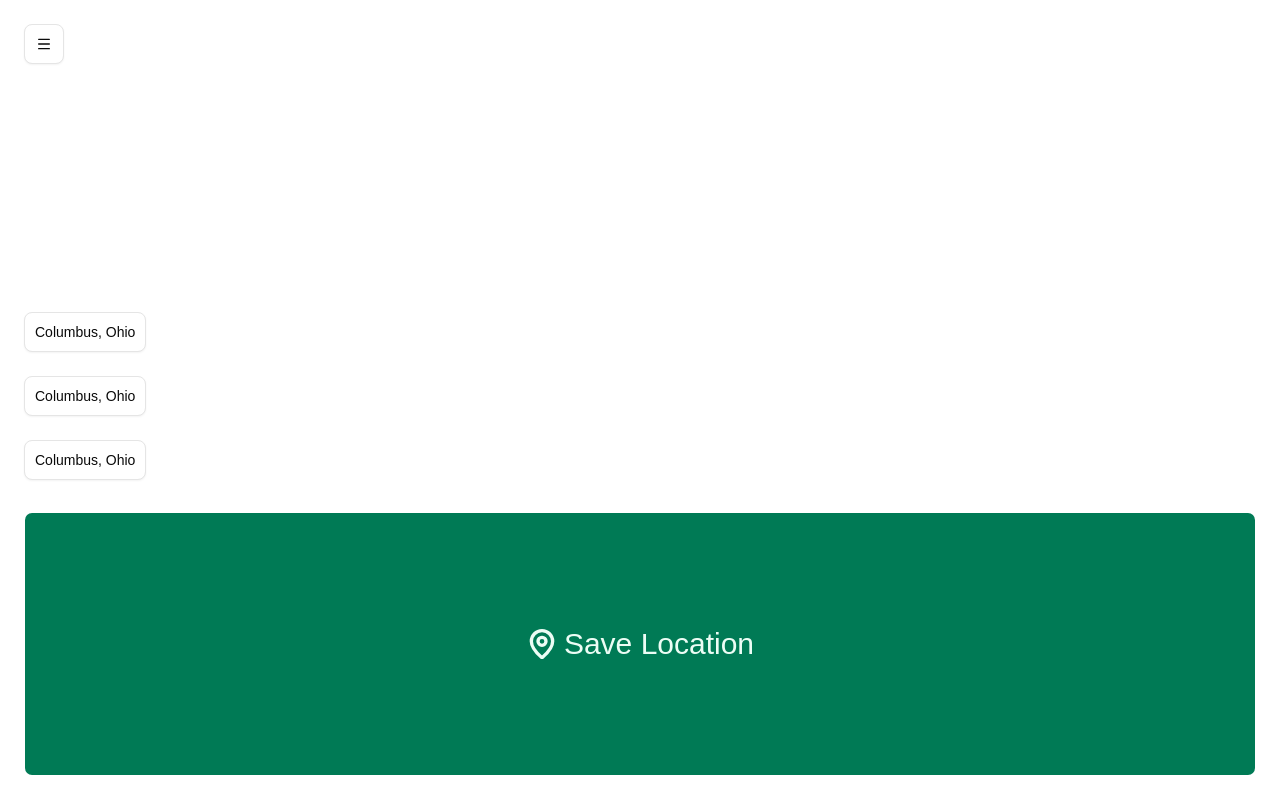
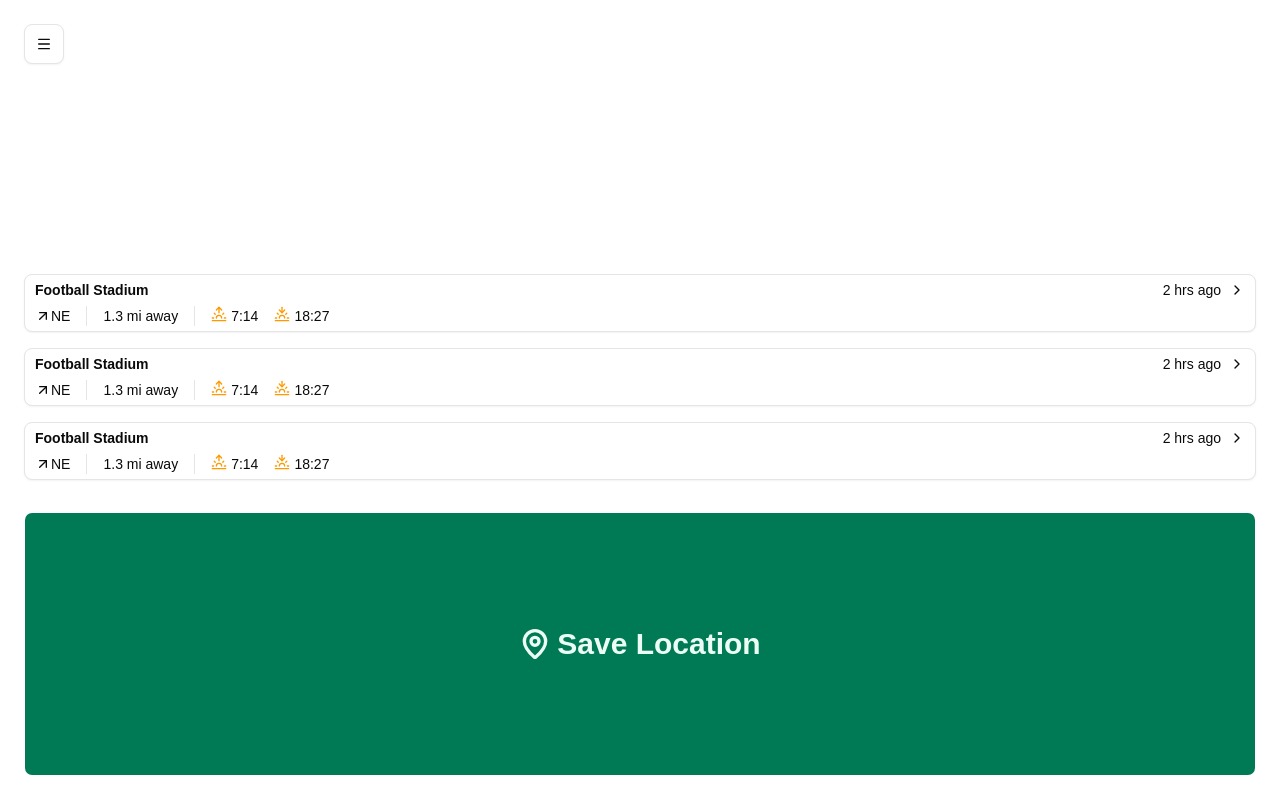
Before and after one commit to CodedMasonry/remember-that-spot, a React (Vite) app: page / in a window 1280 px wide. Built offline with nearby package versions, Linux system fonts and the light colour scheme.

Commit message:
create generic recent save cards

```diff
--- a/src/App.tsx
+++ b/src/App.tsx
@@ -7,14 +7,14 @@ export function App() {
   return (
     <div className="flex min-h-svh flex-col p-6">
       <TopBar />
-      <div className="mt-auto grid grid-cols-1 gap-6">
+      <div className="mt-auto grid grid-cols-1 gap-4">
         <RecentSave />
         <RecentSave />
         <RecentSave />
       </div>
       <Button
         size="lg"
-        className="mt-8 h-[33vh] w-full text-3xl active:scale-95"
+        className="mt-8 h-[33vh] w-full text-3xl font-semibold active:scale-[0.98]"
       >
         <MapPin className="size-8" strokeWidth={2.5} /> Save Location
       </Button>
--- a/src/components/recent-save.tsx
+++ b/src/components/recent-save.tsx
@@ -1,12 +1,74 @@
-import { Menu } from "lucide-react"
 import { Button } from "@/components/ui/button"
+import {
+  ArrowDown,
+  ArrowDownLeft,
+  ArrowDownRight,
+  ArrowLeft,
+  ArrowRight,
+  ArrowUp,
+  ArrowUpLeft,
+  ArrowUpRight,
+  ChevronRight,
+  Compass,
+  Sunrise,
+  Sunset,
+} from "lucide-react"
+import { Separator } from "./ui/separator"
 
 export function RecentSave() {
   return (
     <div className="flex">
-      <Button size="lg" variant="outline">
-        Columbus, Ohio
+      <Button
+        size="lg"
+        variant="outline"
+        className="flex w-full flex-col items-start py-7 active:scale-[0.99]"
+      >
+        <div className="flex w-full items-center">
+          <p className="font-semibold">Football Stadium</p>
+          <p className="ml-auto font-light">2 hrs ago</p>
+          <ChevronRight className="ml-2" />
+        </div>
+        <div className="flex w-full items-center gap-4">
+          <p className="flex items-center font-light">
+            <HeadingIcon direction="NE" />
+            NE
+          </p>
+          <Separator orientation="vertical" />
+          <p className="font-light">1.3 mi away</p>
+          <Separator orientation="vertical" />
+          <p className="flex gap-1 font-light">
+            <Sunrise className="stroke-amber-500" /> 7:14
+          </p>
+          <p className="flex gap-1 font-light">
+            <Sunset className="stroke-amber-500" /> 18:27
+          </p>
+        </div>
       </Button>
     </div>
   )
 }
+
+type Direction = "N" | "NE" | "E" | "SE" | "S" | "SW" | "W" | "NW"
+
+function HeadingIcon({
+  direction,
+  className,
+}: {
+  direction: Direction
+  className?: string
+}) {
+  const icons: Record<string, React.ElementType> = {
+    N: ArrowUp,
+    NE: ArrowUpRight,
+    E: ArrowRight,
+    SE: ArrowDownRight,
+    S: ArrowDown,
+    SW: ArrowDownLeft,
+    W: ArrowLeft,
+    NW: ArrowUpLeft,
+  }
+
+  const IconComponent = icons[direction] || Compass
+
+  return <IconComponent stroke-width={2} className={className} />
+}
--- /dev/null
+++ b/src/components/ui/separator.tsx
@@ -0,0 +1,23 @@
+import { Separator as SeparatorPrimitive } from "@base-ui/react/separator"
+
+import { cn } from "@/lib/utils"
+
+function Separator({
+  className,
+  orientation = "horizontal",
+  ...props
+}: SeparatorPrimitive.Props) {
+  return (
+    <SeparatorPrimitive
+      data-slot="separator"
+      orientation={orientation}
+      className={cn(
+        "shrink-0 bg-border data-horizontal:h-px data-horizontal:w-full data-vertical:w-px data-vertical:self-stretch",
+        className
+      )}
+      {...props}
+    />
+  )
+}
+
+export { Separator }
```
